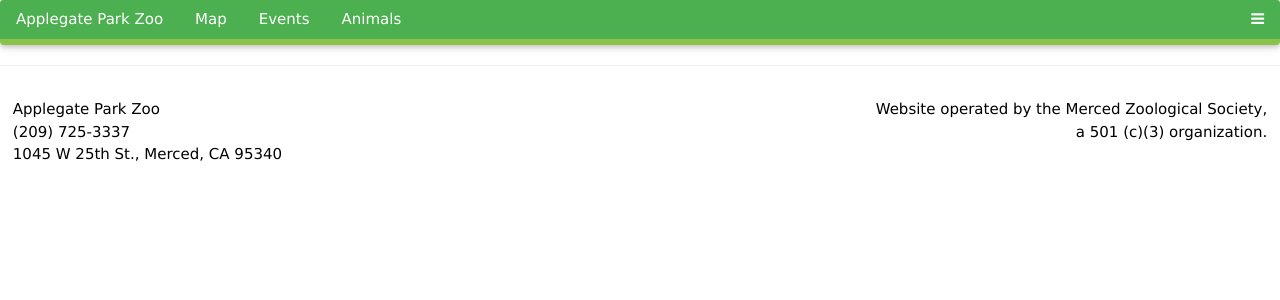
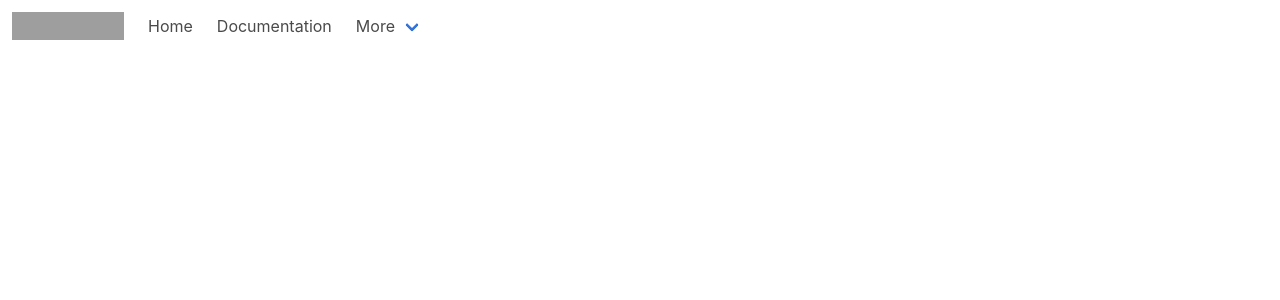
Before and after one commit to karnaerrande/Zoo-Project, a Python web app: template templates/animals.html in a window 1280 px wide. Shown: the top 300 px of the page. Run offline with Jinja, Linux system fonts and the light colour scheme; the template is opened without the code that fills it, so the values that code supplies are empty; grey boxes are pictures that could not be loaded.

Commit message:
Changed navbar to use Bulma CSS framework and added connection to database

```diff
--- a/templates/animals.html
+++ b/templates/animals.html
@@ -7,55 +7,85 @@
         <link rel="stylesheet" href="{{ url_for('static', filename='css/main.css') }}">
 
 
-         <link rel="stylesheet" href="https://www.w3schools.com/w3css/4/w3.css">
+         <link rel="stylesheet" href="https://cdnjs.cloudflare.com/ajax/libs/bulma/0.7.4/css/bulma.css">
         <script src="https://ajax.googleapis.com/ajax/libs/jquery/3.3.1/jquery.min.js"></script>
         <script src="https://cdnjs.cloudflare.com/ajax/libs/popper.js/1.14.7/umd/popper.min.js"></script>
-
+        <link rel="stylesheet" href="https://cdnjs.cloudflare.com/ajax/libs/font-awesome/4.7.0/css/font-awesome.min.css">
 
         <script>
 
             $(document).ready(function(){
+                 // Check for click events on the navbar burger icon
+                $(".navbar-burger").click(function() {
+                    // Toggle the "is-active" class on both the "navbar-burger" and the "navbar-menu"
+                    $(".navbar-burger").toggleClass("is-active");
+                    $(".navbar-menu").toggleClass("is-active");
 
+                });
             });
         </script>
 
-        <link rel="stylesheet" href="https://cdnjs.cloudflare.com/ajax/libs/font-awesome/4.7.0/css/font-awesome.min.css">
+
         <title>Applegate Zoo</title>
          <!--Let browser know website is optimized for mobile-->
       <meta name="viewport" content="width=device-width, initial-scale=1.0"/>
     </head>
 
-        <!-- Navigation -->
-        <div class="w3-bar w3-bottombar w3-border-light-green w3-card w3-green row w3-round">
-                <a href="/" class="w3-bar-item w3-button w3-green w3-left">Applegate Park Zoo</a>
-                <button id="show-nav" class="w3-bar-item w3-button w3-green w3-right">
-                    <i class="fa fa-bars"></i>
-                </button>
-                <div id="var-links" >
-                    <a href="/map" class="w3-bar-item w3-button w3-mobile">Map</a>
-                    <a href="/events" class="w3-bar-item w3-button w3-mobile">Events</a>
-                    <a href="/animals" class="w3-bar-item w3-button w3-mobile">Animals</a>
+    <body>
+
+        <nav class="navbar" role="navigation" aria-label="main navigation">
+            <div class="navbar-brand">
+                <a class="navbar-item" href="https://bulma.io">
+                    <img src="https://bulma.io/images/bulma-logo.png" width="112" height="28">
+                </a>
+
+                <a role="button" class="navbar-burger burger" aria-label="menu" aria-expanded="false" data-target="navbarBasicExample">
+                    <span aria-hidden="true"></span>
+                    <span aria-hidden="true"></span>
+                    <span aria-hidden="true"></span>
+                </a>
+            </div>
+
+        <div id="navbarBasicExample" class="navbar-menu">
+            <div class="navbar-start">
+            <a class="navbar-item">
+                Home
+            </a>
+
+            <a class="navbar-item">
+                Documentation
+            </a>
+
+            <div class="navbar-item has-dropdown is-hoverable">
+                <a class="navbar-link">
+                More
+                </a>
+
+                <div class="navbar-dropdown">
+                <a class="navbar-item">
+                    About
+                </a>
+                <a class="navbar-item">
+                    Jobs
+                </a>
+                <a class="navbar-item">
+                    Contact
+                </a>
+                <hr class="navbar-divider">
+                <a class="navbar-item">
+                    Report an issue
+                </a>
                 </div>
+            </div>
+            </div>
+
 
         </div>
+        </nav>
 
 
 
-        <hr>
 
-        <footer>
-            <div style="padding:1%;" class="w3-row">
-                <div style="text-align:left;" class="w3-half">
-                    Applegate Park Zoo
-                    <span><br></span>
-                    (209) 725-3337
-                    <span><br></span>
-                    1045 W 25th St., Merced, CA 95340
-                </div>
-                <div style="text-align:right;" class="w3-half">
-                    Website operated by the Merced Zoological Society,<span><br></span> a 501 (c)(3) organization.
-                </div>
-        </footer>
-        </div>
     </body>
+
 </html>
```
Also changed, not shown: run.py (+7 -1 lines), templates/index.html (+61 -14 lines).
